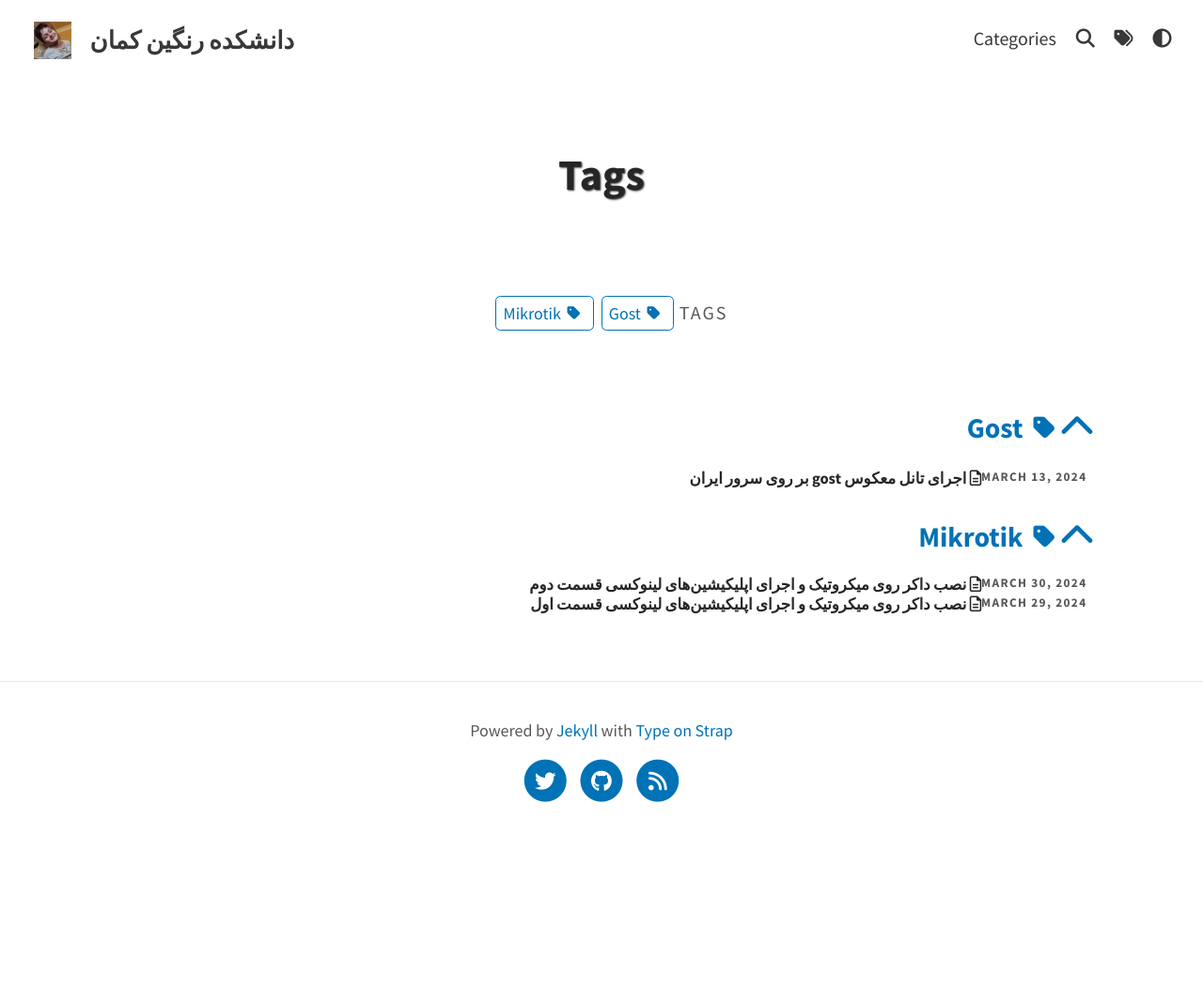
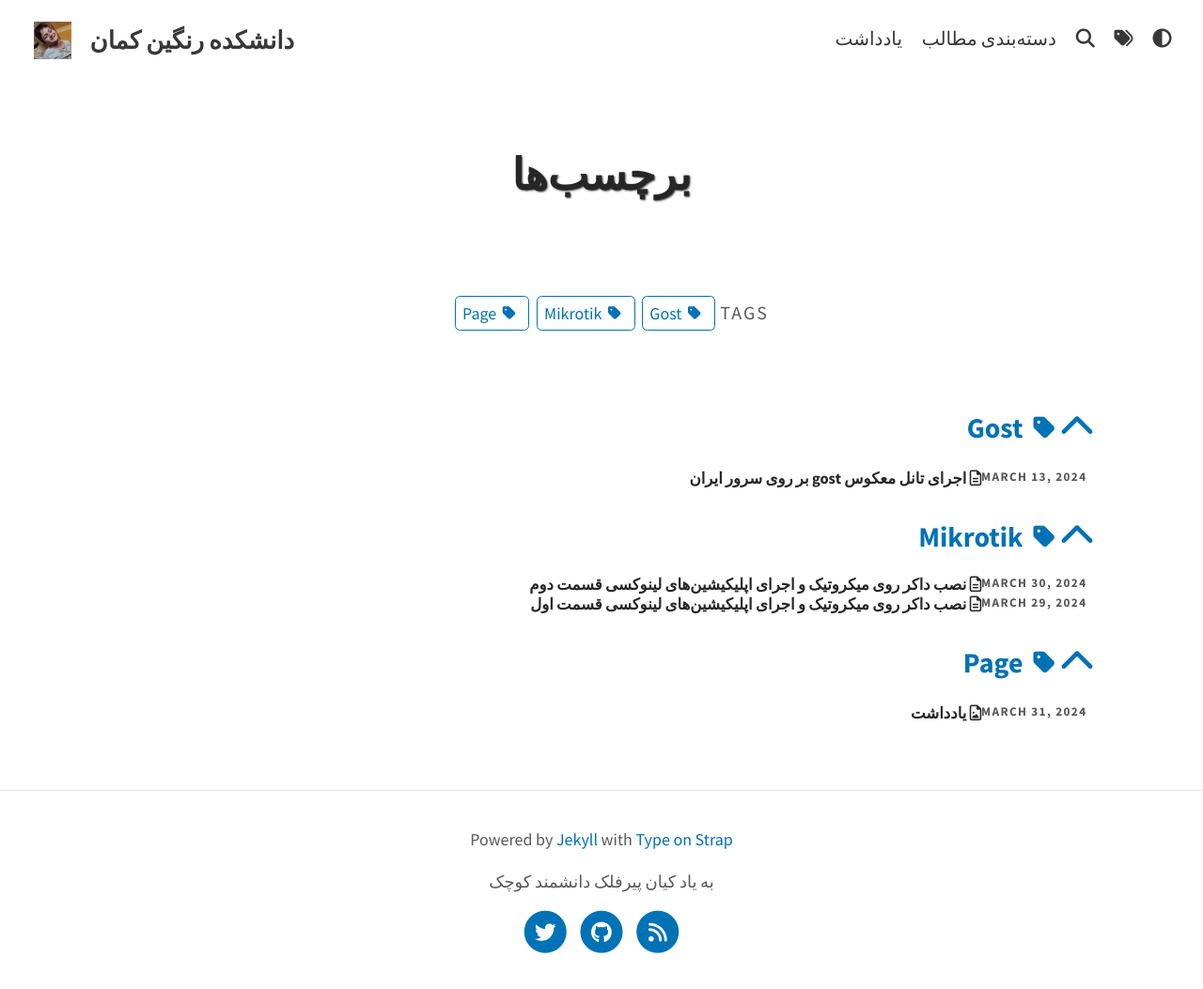
Before and after one commit to lowercase78/lowercase78.github.io, a Jekyll site: the page built from pages/tags.md, in a window 1280 px wide. Shown: the whole page at 94% size. Built offline with Jekyll 4.4.1, drawn with Linux system fonts in a browser that asks for light colours; a script that is not in the unit is left out; before the commit the page ends 900 px from its top, so only the background shows below that.

Commit message:
تنطیمات سایت

```diff
--- a/_config.yml
+++ b/_config.yml
@@ -3,10 +3,10 @@ baseurl: ""
 url: "https://lowercase78.github.io"
 
 # THEME-SPECIFIC CONFIGURATION
-title: دانشکده رنگین کمان # site's title
-description: محلی برای به اشتراک‌گداری تجربه‌های شخصی # used by search engines
-avatar: assets/img/kian.png # Empty for no avatar in navbar
-favicon: assets/favicon.ico # Icon displayed in the tab
+title: دانشکده رنگین کمان          # site's title
+description: محلی برای به اشتراک‌گداری تجربه‌های شخصی          # used by search engines
+avatar: assets/img/kian.png          # Empty for no avatar in navbar
+favicon: assets/favicon.ico          # Icon displayed in the tab
 
 # Header and footer text
 header_text: اینترنت برای همه یا هیچکس  # Change Blog header text
@@ -14,6 +14,7 @@ header_feature_image: assets/img/header/internet.jpeg
 header_feature_image_responsive: true
 footer_text: >
   Powered by <a href="https://jekyllrb.com/">Jekyll</a> with <a href="https://github.com/sylhare/Type-on-Strap">Type on Strap</a>
+  <p> به یاد کیان پیرفلک دانشمند کوچک </p>
 
 # Blog
 excerpt: true                                           # Or "truncate" (first 250 characters), "false" to disable
--- a/pages/categories.md
+++ b/pages/categories.md
@@ -1,6 +1,6 @@
 ---
 layout: categories
-title: Categories
+title: دسته‌بندی مطالب
 permalink: /categories/
 excluded: true
 ---
--- a/pages/tags.md
+++ b/pages/tags.md
@@ -1,6 +1,6 @@
 ---
 layout: tags
-title: Tags
+title: برچسب‌ها
 permalink: /tags/
 icon: "fa-tags"
 position: 5
```
Also changed, not shown: pages/about.md (added, +22 -0 lines), pages/search.md (+1 -1 lines), assets/favicon.ico, assets/images/rainbow.png (added).
